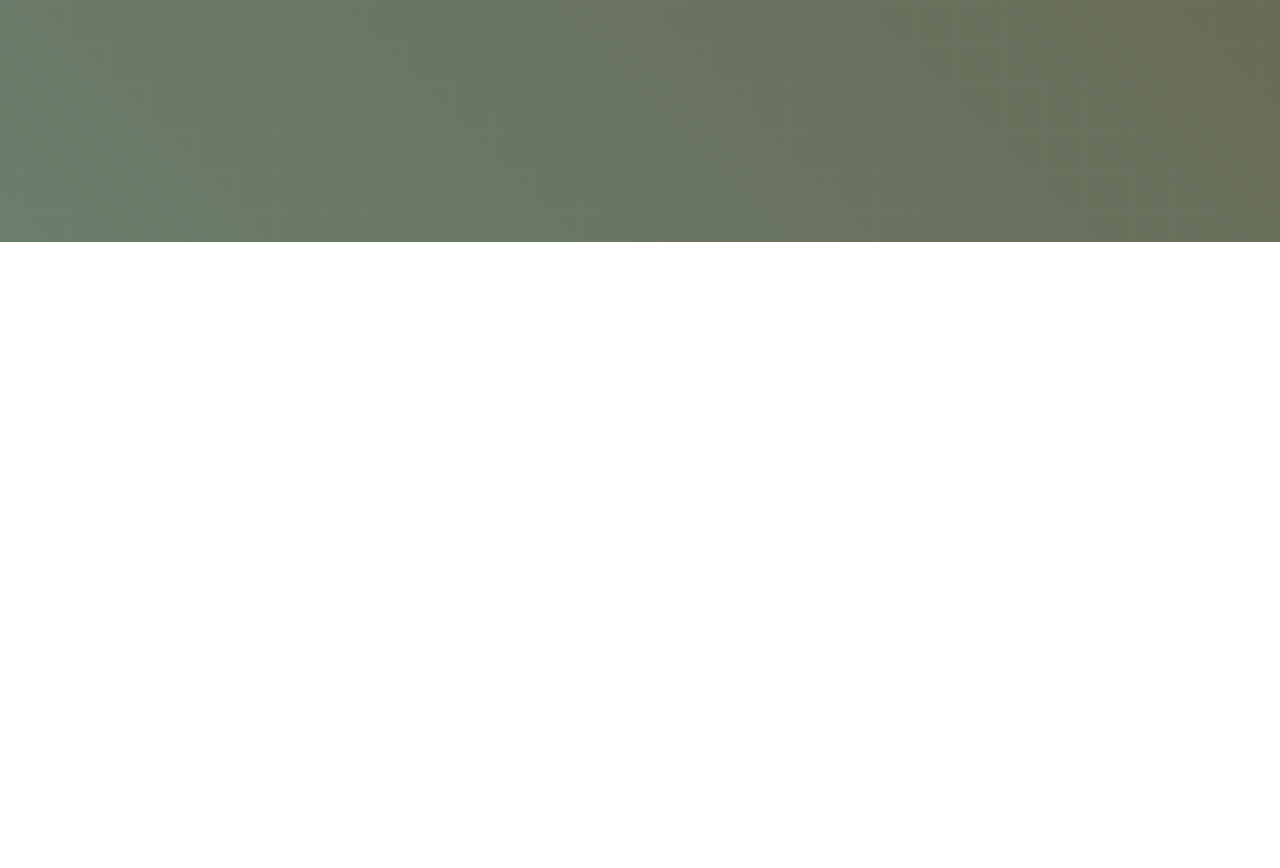
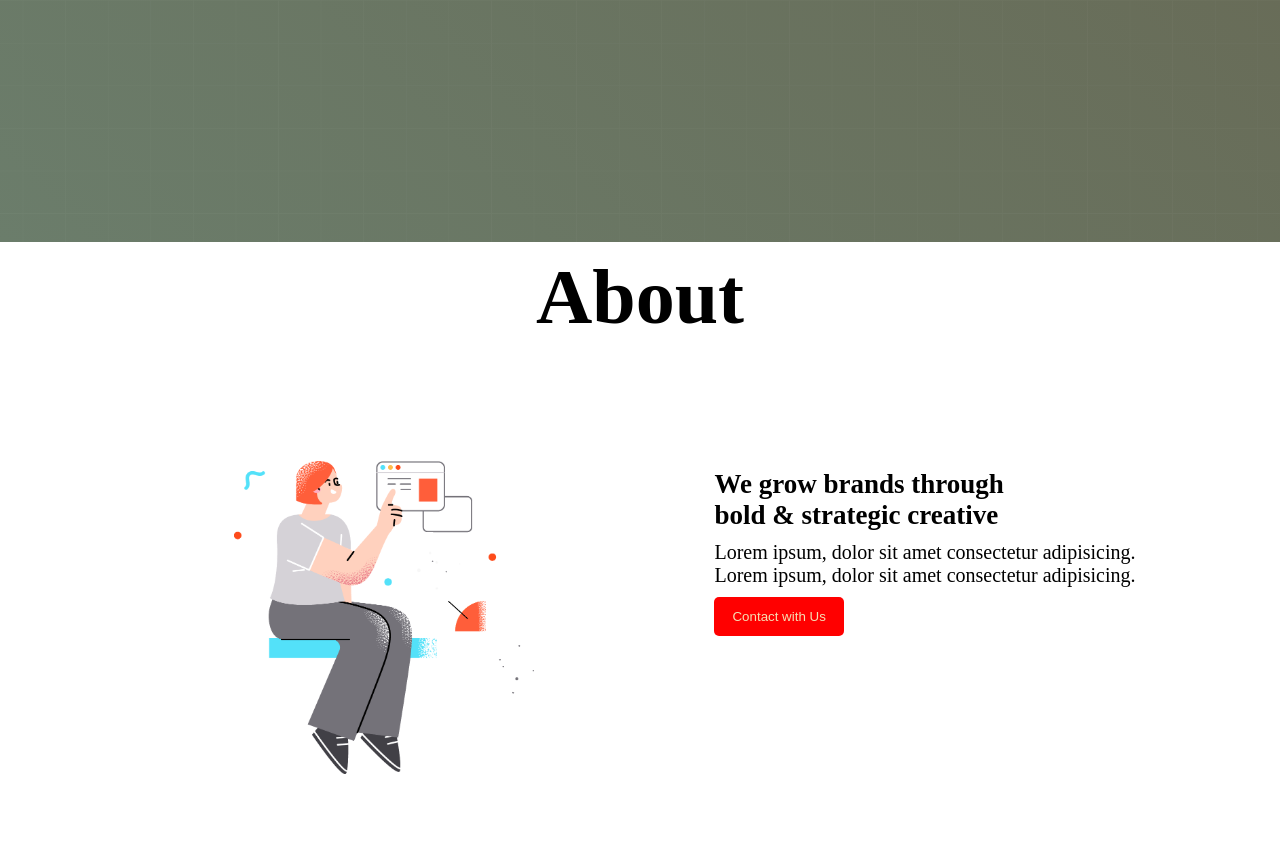
Before and after one commit to Horidas-Roy/Practice-project-1, a plain HTML site: page index.html in a window 1280 px wide. Shown: the part 558-1426 px from the top of the page. Before the commit the page ends 800 px from the top, so only its background shows below. Drawn offline with Linux system fonts and the light colour scheme.

Commit message:
About section is completed

```diff
--- a/index.html
+++ b/index.html
@@ -26,7 +26,10 @@
       <section>
         <div class="banner-container">
           <div class="banner-text">
-            <h1 class="banner-left">Better design for <br> your digital products</h1>
+            <h1 class="banner-left">
+              Better design for <br />
+              your digital products
+            </h1>
             <p class="banner-para">
               We are a creative studio specializing in UI/UX design, development
               and strategy.
@@ -34,8 +37,27 @@
             <button class="btn">Expolore More</button>
           </div>
           <div class="banner-photo">
-            <img  class="banner-pic" src="./images/banner.png" alt="banner-photo">
+            <img
+              class="banner-pic"
+              src="./images/banner.png"
+              alt="banner-photo"
+            />
           </div>
+        </div>
+      </section>
+      <section>
+        <h1 class="about-heading">About</h1>
+        <div class="about-container">
+          <div class="about-left">
+            <h2 >We grow brands through <br> bold & strategic creative</h2>
+            <p class="about-p">Lorem ipsum, dolor sit amet consectetur adipisicing. <br>
+            Lorem ipsum, dolor sit amet consectetur adipisicing.</p>
+            <button class="btn">Contact with Us</button>
+          </div>
+          <div class="about-right">
+            <img class="about-img" src="./images/section.png" alt="">
+          </div>
+
         </div>
       </section>
     </main>
--- a/style.css
+++ b/style.css
@@ -75,3 +75,38 @@
   font-family: initial;
   font-size: large;
 }
+.about-img{
+    width:300px
+}
+.about-container{
+    display: flex;
+    height: 60vh;
+    justify-content: center;
+    align-items: center;
+    flex-direction: row-reverse;
+}
+.about-heading{
+    text-align: center;
+    font-size: 78px;
+margin-top: 10px;
+font-weight: bold;
+margin-bottom: 15px;
+}
+.about-img{
+    width:250;
+    margin: 90px;
+    padding-top: 45px;
+    padding-right: 90px;
+}
+.about-left>h2{
+    font-size: 27px;
+font-weight: bolder;margin-bottom: 10px;
+}
+.about-p{
+    font-size: 20px;
+font-style:normal;
+   margin-bottom: 10px;
+}
+.about-left{
+    padding-bottom: 90px;
+}
```
